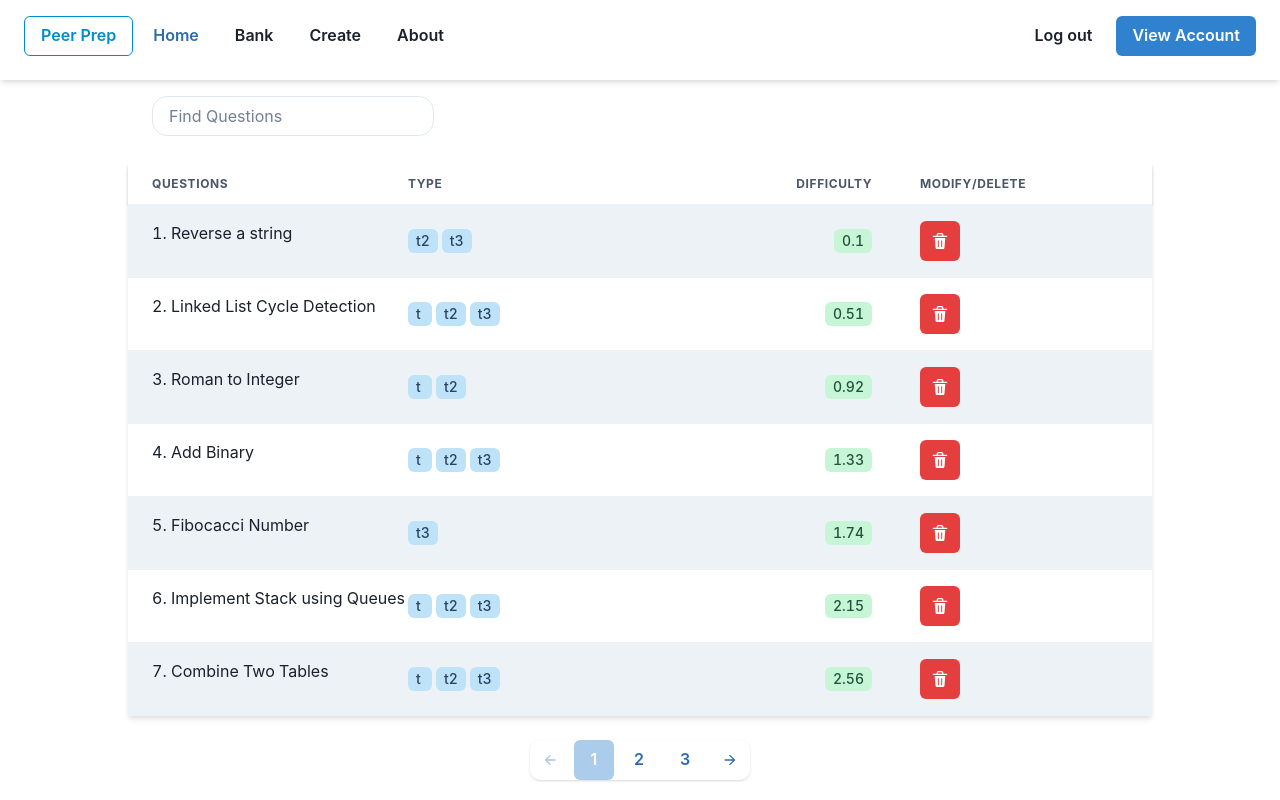
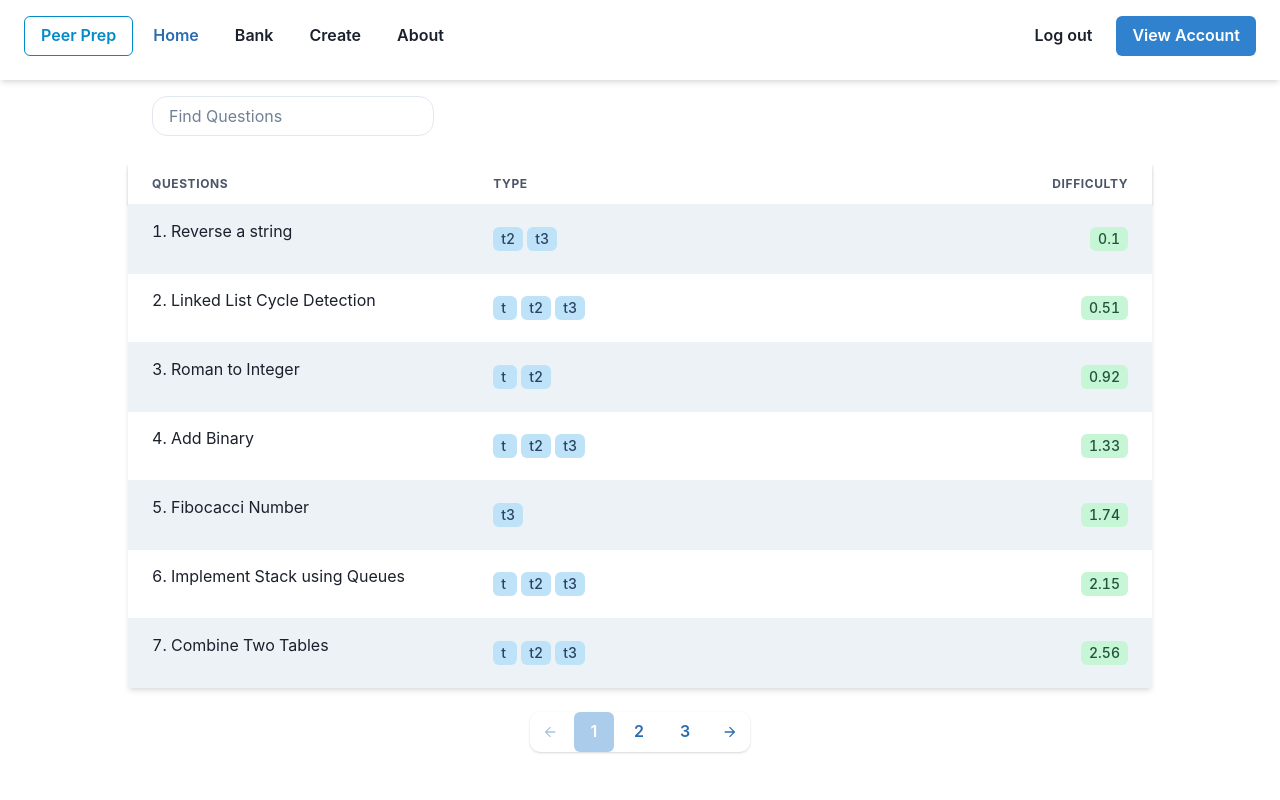
Before and after one commit to CS3219-AY2324S1/ay2324s1-course-assessment-g10, a React (Create React App) app in the folder frontend/: page /bank in a window 1280 px wide. Built offline with nearby package versions, Linux system fonts and the light colour scheme.

Commit message:
Remove dummy isLoggedIn & isAdmin and use slice
Some parts of the application are referencing a dummy isLoggedIn and
isAdmin field to determine the application state.

Let's replace them and make it point to the actual user in the user
slice.

```diff
--- a/frontend/src/components/Navbar/Navbar.component.tsx
+++ b/frontend/src/components/Navbar/Navbar.component.tsx
@@ -1,7 +1,6 @@
 import React from "react";
 import { Flex, Button, HStack, chakra } from "@chakra-ui/react";
 import { Link } from "react-router-dom";
-import { isLoggedin } from "../../helper/UIHelper";
 import { useSelector } from "react-redux";
 import { selectIsAuthenticated } from "../../reducers/authSlice";
 import LogoutButton from "../auth/LogoutButton";
--- a/frontend/src/components/QnTable/QnTable.component.tsx
+++ b/frontend/src/components/QnTable/QnTable.component.tsx
@@ -15,18 +15,20 @@ import {
   Text,
 } from "@chakra-ui/react";
 import { Paginator } from "../Paginator/Paginator.component";
-import { Question } from "../../models/Question.model";
-import { diffToScheme, isAdmin } from "../../helper/UIHelper";
+import { Question } from "../../models/Quesiton.model";
+import { diffToScheme } from "../../helper/UIHelper";
 import { DeleteIcon } from "@chakra-ui/icons";
 import { deleteDummyQn } from "../../data/sampleqn";
 import { Link } from "react-router-dom";
+import { useSelector } from "react-redux";
+import { selectIsAdmin } from "../../reducers/authSlice";
 
 export type TableProp = {
   filteredQn: Question[];
   pageSize?: number;
 };
 
-const QnEntry = (qn: Question) => {
+const QnEntry = (qn: Question, isAdmin: boolean) => {
   return (
     <Tr>
       <Td>
@@ -63,6 +65,7 @@ const QnEntry = (qn: Question) => {
 export const QnTable = (pp: TableProp) => {
   const { filteredQn, pageSize = 10 } = pp;
   const [pageNumber, changePage] = useState(1);
+  const isAdmin = useSelector(selectIsAdmin);
 
   const getCurrentPage = (x: number) => {
     return filteredQn.slice(
@@ -109,7 +112,7 @@ export const QnTable = (pp: TableProp) => {
                 {isAdmin ? <Th>Modify/Delete</Th> : <></>}
               </Tr>
             </Thead>
-            <Tbody>{getCurrentPage(pageNumber).map((qn) => QnEntry(qn))}</Tbody>
+            <Tbody>{getCurrentPage(pageNumber).map((qn) => QnEntry(qn, isAdmin))}</Tbody>
           </Table>
         </Center>
       </TableContainer>
--- a/frontend/src/helper/UIHelper.tsx
+++ b/frontend/src/helper/UIHelper.tsx
@@ -11,6 +11,3 @@ export const diffToScheme = (diff: number) => {
   }
   return "red";
 };
-
-export const isLoggedin = true;
-export const isAdmin = true;
--- a/frontend/src/reducers/authSlice.ts
+++ b/frontend/src/reducers/authSlice.ts
@@ -44,6 +44,7 @@ const userSlice = createSlice({
 // in the slice file. For example: `useSelector((state) => state.user)`
 export const selectUser = (state: RootState) => state.user.user
 export const selectIsAuthenticated = (state: RootState) => state.user.user !== null;
+export const selectIsAdmin = (state: RootState) => state.user.user?.role === 'ADMIN';
 export const { setUser, clearUser } = userSlice.actions;
 export default userSlice.reducer;
 export type { User };
```
